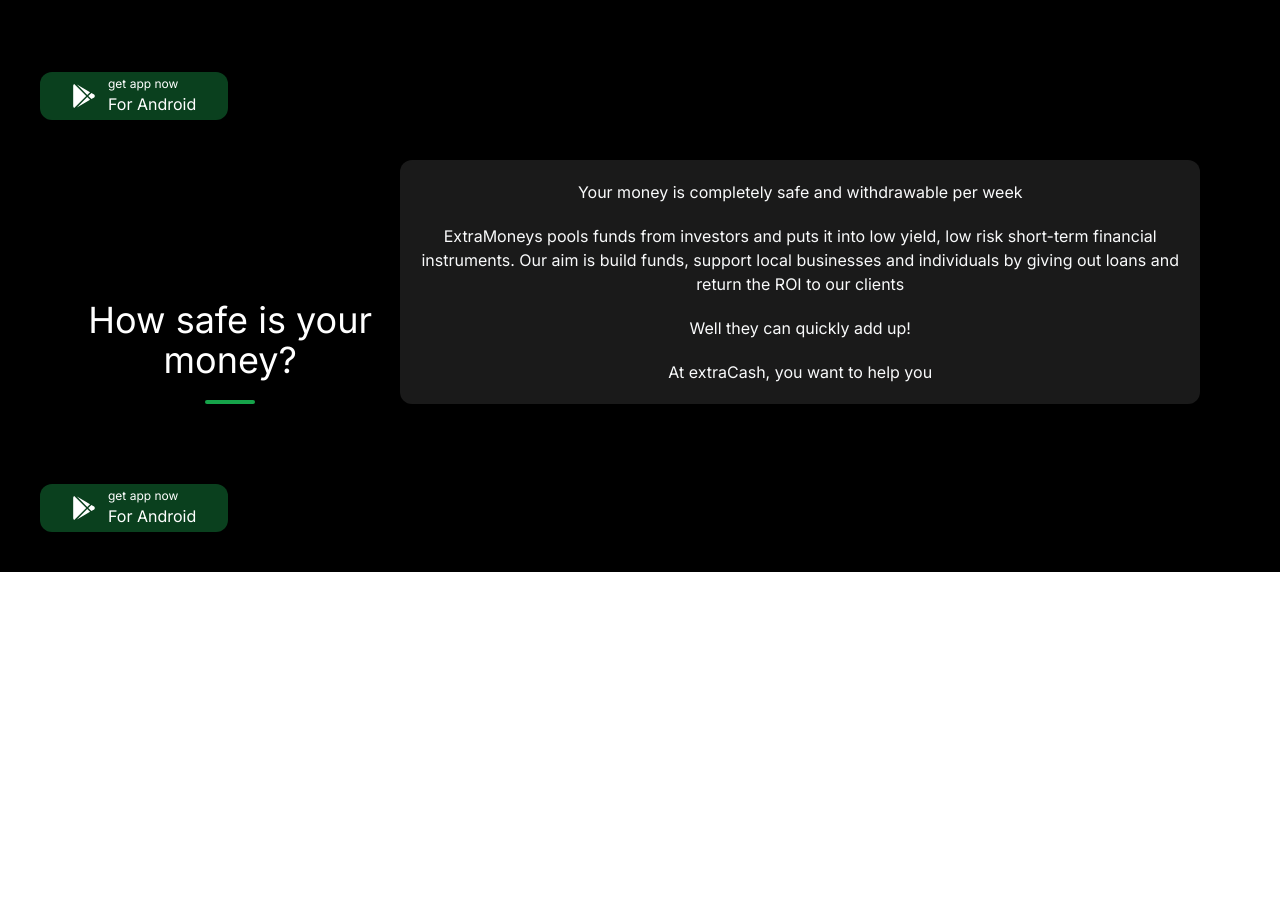
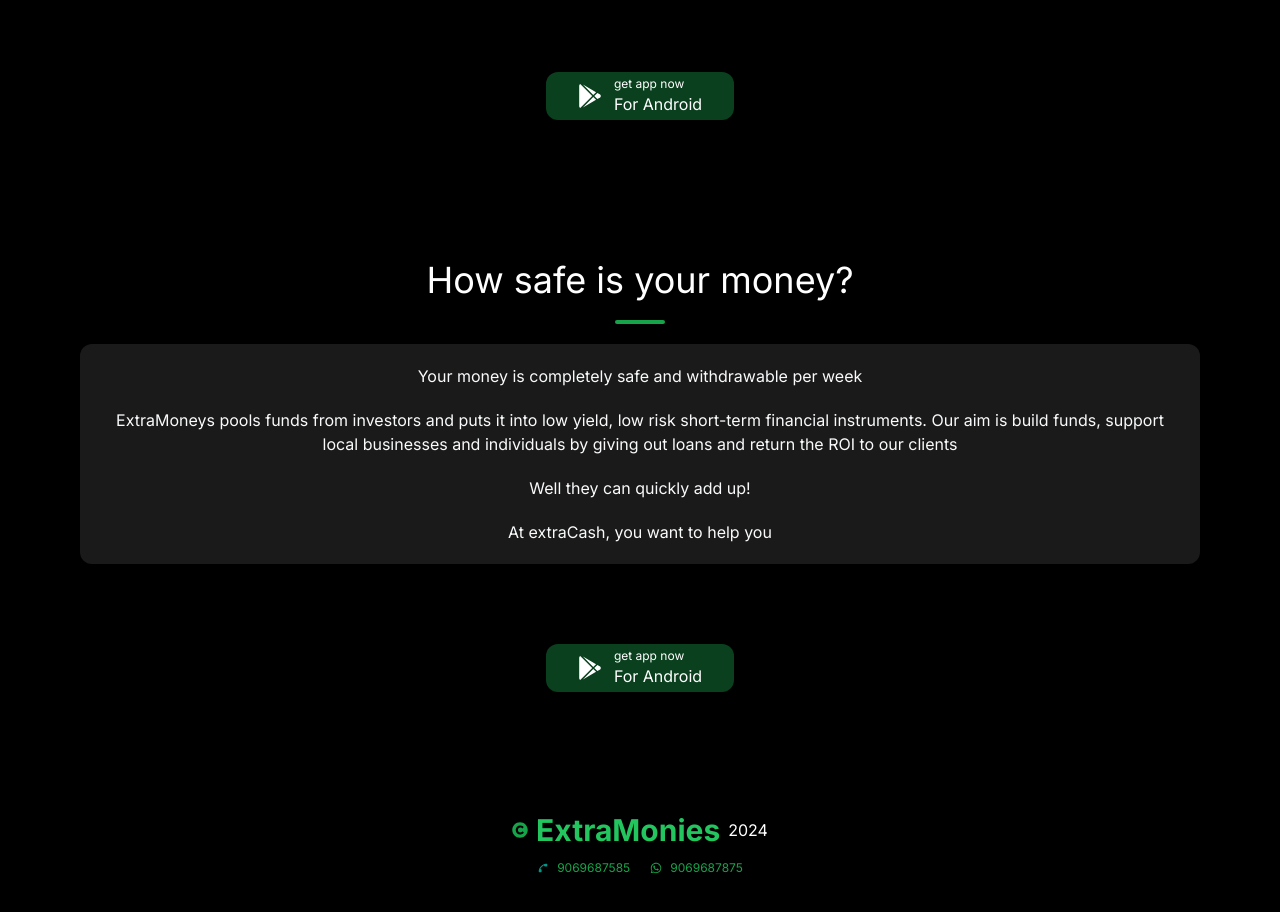
Before and after one commit to EzeaniChucks/extraCash, a Next.js app: page / in a window 1280 px wide. Shown: the part 900-1812 px from the top of the page. Before the commit the page ends 1472 px from the top, so only its background shows below. Built offline with nearby package versions, Linux system fonts and the light colour scheme.

Commit message:
initial commit

```diff
--- a/src/app/components/NavBar.tsx
+++ b/src/app/components/NavBar.tsx
@@ -1,6 +1,6 @@
 const NavBar = () => {
   return (
-    <div className="flex fixed items-center justify-between top-0 right-0 left-0 md:gap-10 gap-5 max-w-screen md:p-10 p-5 py-5 bg-black/80">
+    <div className="flex fixed items-center justify-between top-0 right-0 left-0 md:gap-10 gap-5 max-w-screen md:p-10 p-5 py-5 bg-black/80 z-10">
       <h3 className="text-green-500 font-bold text-2xl md:text-3xl">
         ExtraMonies
       </h3>
--- /dev/null
+++ b/src/app/components/footer.tsx
@@ -0,0 +1,28 @@
+import { FaCopyright, FaWhatsapp } from "react-icons/fa";
+import { FcPhone } from "react-icons/fc";
+
+const Footer = () => {
+  return (
+    <div className="flex flex-col justify-center items-center gap-3 w-full p-5 py-10 pt-20">
+      <div className="flex gap-2 items-center">
+        <FaCopyright className="text-green-600" />
+        <h3 className="text-green-500 font-bold text-md md:text-3xl">
+          ExtraMonies
+        </h3>
+        <h3 className="text-white">{new Date().getFullYear()}</h3>
+      </div>
+      <div className="flex flex-row items-center gap-5 text-xs">
+        <div className="flex items-center justify-center gap-2">
+          <FcPhone className="text-green-600" />
+          <h3 className="text-green-600">9069687585</h3>
+        </div>
+        <div className="flex items-center justify-center gap-2">
+          <FaWhatsapp className="text-green-600" />
+          <h3 className="text-green-600">9069687875</h3>
+        </div>
+      </div>
+    </div>
+  );
+};
+
+export default Footer;
--- a/src/app/components/home/getAppBtn.tsx
+++ b/src/app/components/home/getAppBtn.tsx
@@ -2,7 +2,7 @@
 
 const GetAppBTN = () => {
   return (
-    <div className="flex mt-10 justify-center md:justify-start w-full text-white">
+    <div className="flex mt-10 justify-center md:justify-start text-white">
       <div className="flex items-center gap-3 cursor-pointer bg-green-700/50 rounded-xl p-1 px-8">
         <FaGooglePlay className="text-2xl" />
         <span className="flex flex-col">
--- a/src/app/components/home/infoSection2.tsx
+++ b/src/app/components/home/infoSection2.tsx
@@ -1,6 +1,6 @@
 const InfoSection2 = () => {
   return (
-    <div className="flex md:flex-row flex-col items-center md:items-end justify-center gap-5 w-full max-w-screen md:p-10 p-3 pt-[100px] md:pt-10">
+    <div className="flex flex-col items-center justify-center gap-5 w-full max-w-screen md:p-10 p-3 mt-[100px]">
       <div className="flex flex-col items-center justify-center text-white gap-5">
         <h3 className="text-4xl text-center">How safe is your money?</h3>
         <h3 className="w-[50px] h-1 bg-green-600 text-center rounded-xl"></h3>
--- a/src/app/layout.tsx
+++ b/src/app/layout.tsx
@@ -1,22 +1,24 @@
-import type { Metadata } from 'next'
-import { Inter } from 'next/font/google'
-import './globals.css'
+import type { Metadata } from "next";
+import { Inter } from "next/font/google";
+import "./globals.css";
+import Footer from "./components/footer";
+import NavBar from "./components/NavBar";
 
-const inter = Inter({ subsets: ['latin'] })
+const inter = Inter({ subsets: ["latin"] });
 
 export const metadata: Metadata = {
-  title: 'Create Next App',
-  description: 'Generated by create next app',
-}
+  title: "Create Next App",
+  description: "Generated by create next app",
+};
 
-export default function RootLayout({
-  children,
-}: {
-  children: React.ReactNode
-}) {
+export default function RootLayout({ children }: { children: React.ReactNode }) {
   return (
     <html lang="en">
-      <body className={inter.className}>{children}</body>
+      <body className={`${inter.className} relative bg-black`}>
+        <NavBar />
+        {children}
+        <Footer />
+      </body>
     </html>
-  )
+  );
 }
--- a/src/app/page.tsx
+++ b/src/app/page.tsx
@@ -7,8 +7,7 @@
 
 export default function Home() {
   return (
-    <main className="relative flex min-h-screen max-w-screen flex-col items-center justify-between p-3 md:p-10 bg-black">
-      <NavBar />
+    <main className="relative flex flex-col items-center justify-between min-h-screen max-w-screen p-3 md:p-10">
       <WelcomeNote />
       <InfoSection1 />
       <GetAppBTN />
```
